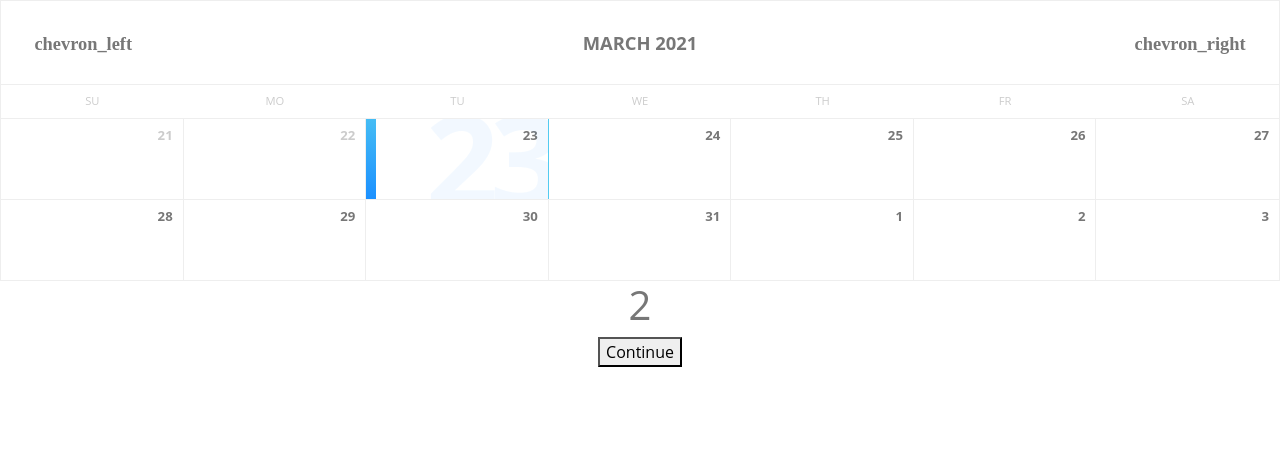
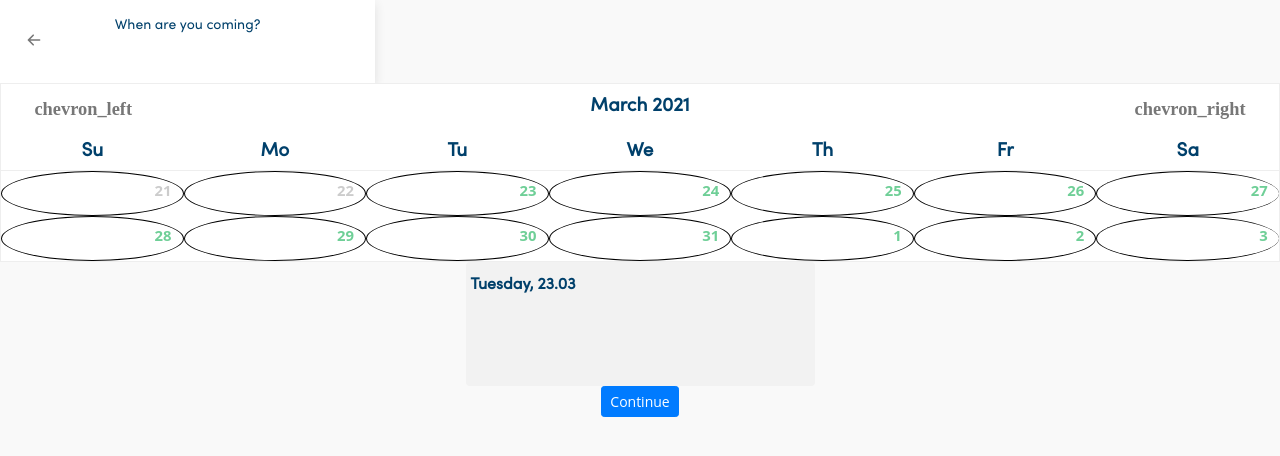
Before and after one commit to NofarVered/KueenB, a React (Create React App) app in the folder frontend/: page /calendar in a window 1280 px wide. Shown: the top 456 px of the page. Built offline with nearby package versions, Linux system fonts and the light colour scheme.

Commit message:
update calendar

```diff
--- a/frontend/package.json
+++ b/frontend/package.json
@@ -16,6 +16,7 @@
     "react-bootstrap": "^1.5.2",
     "react-calendar": "^3.3.1",
     "react-dom": "^17.0.1",
+    "react-icons": "^4.2.0",
     "react-router-dom": "^5.2.0",
     "react-scripts": "4.0.3",
     "web-vitals": "^1.1.1"
--- a/frontend/src/components/Calendar/Calendar.jsx
+++ b/frontend/src/components/Calendar/Calendar.jsx
@@ -7,6 +7,10 @@ import isSameDay from "date-fns/isSameDay";
 import { parseJSON, isPast , isAfter} from 'date-fns'
 import addMonths from "date-fns/addMonths";
 import subMonths from "date-fns/subMonths";
+import Button from "react-bootstrap/Button";
+import 'bootstrap/dist/css/bootstrap.min.css';
+import {HiArrowLeft} from "react-icons/hi";
+
 import "./calendar.css"
 
 class Calendar extends React.Component {
@@ -88,7 +92,6 @@ class Calendar extends React.Component {
                         onClick={() => this.onDateClick(parsed)}
                     >
                         <span className="number">{formattedDate}</span>
-                        <span className="bg">{formattedDate}</span>
                     </div>
                 );
                 day = addDays(day, 1);
@@ -152,18 +155,39 @@ class Calendar extends React.Component {
         });
     };
 
+    countRegisters =() =>{
+        let countDic={};
+        let tmpData = this.state.data;
+        for (let i=0; i<tmpData.length; i++){
+            //tmpData[4] is the date column in the DB
+            if (countDic[tmpData[4]]){
+                countDic[tmpData[4]]++;
+            }
+            else{
+                countDic[tmpData[4]]=1;
+            }
+        }
+        return countDic;
+    };
     render() {
         return (
             <div>
-            <div className="calendar">
-                {this.renderHeader()}
-                {this.renderDays()}
-                {this.renderCells()}
-            </div>
-                <div>
-                    <h1>{this.state.selectedDate.getDay()}</h1>
+                <div className="headlineBox">
+                    <p className="arrow"><HiArrowLeft /></p>
+                    <h4 className="calendarHeadline">When are you coming?</h4>
                 </div>
-                <button onClick={this.onContinueClick}>Continue</button>
+
+                <div className="calendar">
+                    {this.renderHeader()}
+                    {this.renderDays()}
+                    {this.renderCells()}
+                </div>
+                <div className="box">
+                        <div className="dayWindow">
+                            <p className="dateHeadline">{format(this.state.selectedDate, "EEEE")}, {format(this.state.selectedDate, "dd.MM")}</p>
+                        </div>
+                </div>
+                <Button variant="primary" size="sm" onClick={this.onContinueClick}>Continue</Button>
             </div>
         );
     }
--- a/frontend/src/components/Calendar/calendar.css
+++ b/frontend/src/components/Calendar/calendar.css
@@ -85,6 +85,7 @@ body {
     font-weight: 300;
     line-height: 1.5;
     color: var(--text-color);
+    background: var(--bg-color);
     position: relative;
 }
 
@@ -126,6 +127,13 @@ main {
     width: 100%;
 }
 
+.arrow{
+    margin-top: 26px;
+    margin-bottom: 1rem;
+    position: absolute;
+    margin-left: 26px;
+}
+
 .row-middle {
     align-items: center;
 }
@@ -144,6 +152,14 @@ main {
 .col-center {
     justify-content: center;
     text-align: center;
+    font-family: sofiapro-regular;
+    font-style: normal;
+    font-weight: bold;
+    font-size: 19px;
+    line-height: 120%;
+    color: #00406B;
+    /*margin: 2px 5px;
+    padding-top: 10px;*/
 }
 
 .col-end {
@@ -163,11 +179,10 @@ main {
 }
 
 .calendar .header {
-    text-transform: uppercase;
     font-weight: 700;
     font-size: 115%;
-    padding: 1.5em 0;
-    border-bottom: 1px solid var(--border-color);
+    padding: 0.5em 0;
+
 }
 
 .calendar .header .icon {
@@ -190,7 +205,6 @@ main {
 }
 
 .calendar .days {
-    text-transform: uppercase;
     font-weight: 400;
     color: var(--text-color-light);
     font-size: 70%;
@@ -200,13 +214,35 @@ main {
 
 .calendar .body .cell {
     position: relative;
-    height: 5em;
+    height: 2em;
     border-right: 1px solid var(--border-color);
     overflow: hidden;
     cursor: pointer;
     background: var(--neutral-color);
     transition: 0.25s ease-out;
+
+    font-style: normal;
+    font-weight: bold;
+    font-size: 18px;
+    line-height: 23px;
+    display: flex;
+    align-items: center;
+    text-align: center;
+    font-feature-settings: 'tnum' on, 'lnum' on;
+
+    /* Green 3 */
+
+    color: #6FCF97;
+
+
+    /* Inside Auto Layout */
+
+    flex: none;
+    order: 0;
+    flex-grow: 0;
+    margin: 0px 0px;
 }
+
 
 .calendar .body .cell:hover {
     background: var(--bg-color);
@@ -220,7 +256,7 @@ main {
 }
 
 .calendar .body .row {
-    border-bottom: 1px solid var(--border-color);
+
 }
 
 .calendar .body .row:last-child {
@@ -245,18 +281,6 @@ main {
     pointer-events: none;
 }
 
-.calendar .body .cell .bg {
-    font-weight: 700;
-    line-height: 1;
-    color: var(--main-color);
-    opacity: 0;
-    font-size: 8em;
-    position: absolute;
-    top: -.2em;
-    right: -.05em;
-    transition: .25s ease-out;
-    letter-spacing: -.07em;
-}
 
 .calendar .body .cell:hover .bg, .calendar .body .selected .bg  {
     opacity: 0.05;
@@ -267,4 +291,64 @@ main {
     flex-grow: 0;
     flex-basis: calc(100%/7);
     width: calc(100%/7);
+    background-color: #fff;
+    border: 1px solid black;
+    height: 45px;
+    -moz-border-radius: 50%;
+    -webkit-border-radius: 50%;
 }
+
+.headlineBox{
+
+    width: 375px;
+    height: 83px;
+    left: 0px;
+    top: 0px;
+
+    /* Backgrounds / Not Chat */
+
+    background: #FFFFFF;
+    /* Header shadow */
+
+    box-shadow: 0px 4px 10px rgba(51, 51, 51, 0.12);
+
+}
+
+
+.calendarHeadline{
+    font-family: sofiapro-regular;
+    font-style: normal;
+    font-weight: 500;
+    font-size: 14px;
+    line-height: 120%;
+    padding-top: 16px;
+    /* or 19px */
+
+    text-align: center;
+    color: #00406B;
+}
+
+.dayWindow{
+    width: 349px;
+    height: 124px;
+    left: 15px;
+    top: 387px;
+    background: #F2F2F2;
+    border-radius: 4px;
+}
+
+svg{
+    text-align: left;
+}
+
+.dateHeadline{
+    font-family: sofiapro-regular;
+    font-style: normal;
+    font-weight: bold;
+    font-size: 16px;
+    line-height: 120%;
+    text-align: left;
+    color: #00406B;
+    margin: 2px 5px;
+    padding-top: 10px;
+}
```
Also changed, not shown: 1 other file (tests, documents, lock files or other folders).
